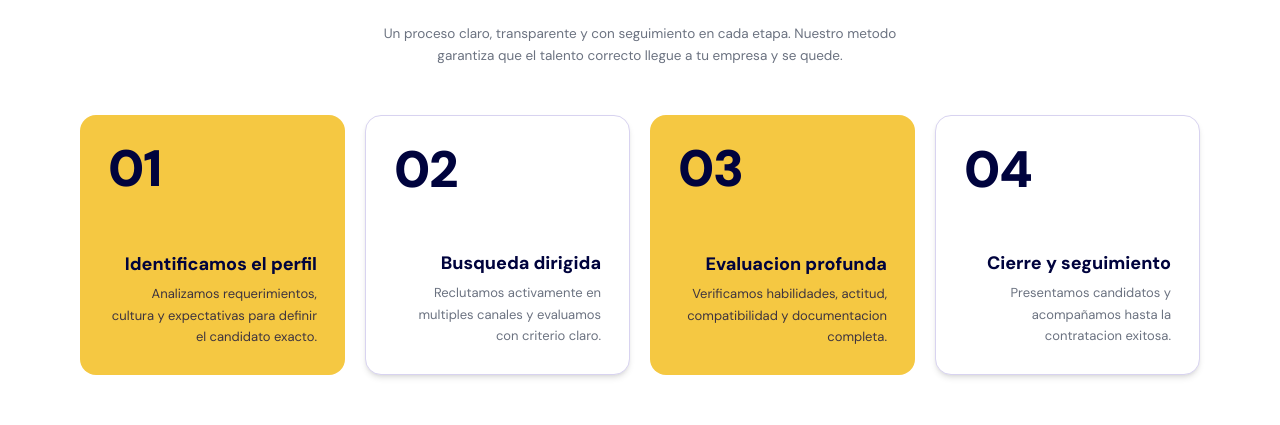
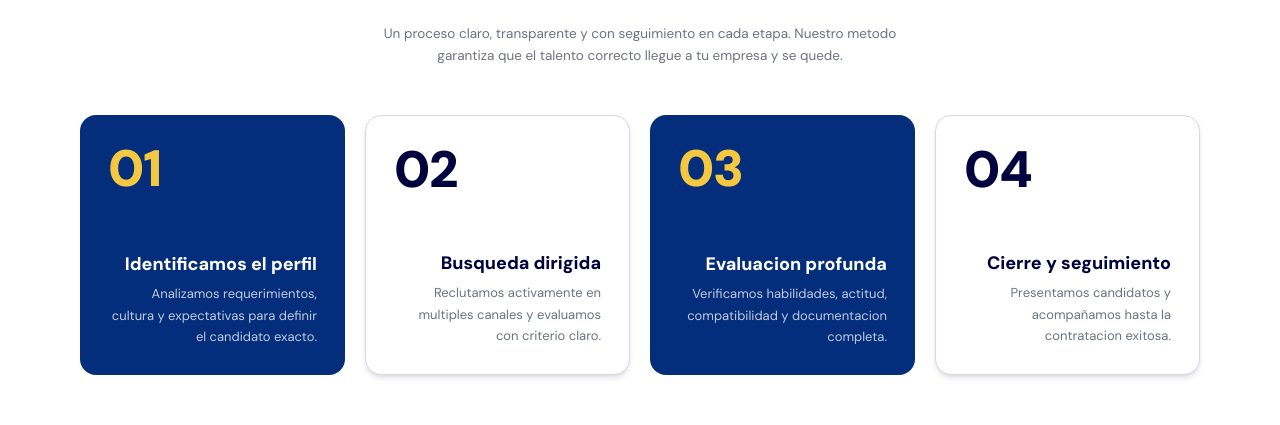
Before and after one commit to renatomachg/kyoszen, a Next.js app: page / in a window 1280 px wide. Shown: the part 3293-3718 px from the top of the page. Built offline with nearby package versions, Linux system fonts and the light colour scheme.

Commit message:
Process: deep blue highlighted cards instead of yellow
- Highlighted cards (01, 03) now use blue-dark (#042E7B) bg
- White text on blue cards
- Yellow accent on the step number for contrast
- White cards (02, 04) unchanged

https://claude.ai/code/session_01KZaxzJYfJsSsHK7ciBq7Dg

```diff
--- a/src/components/sections/Process.tsx
+++ b/src/components/sections/Process.tsx
@@ -58,25 +58,25 @@ export default function Process() {
                 transition={{ duration: 0.5, delay: i * 0.1 }}
                 className={`rounded-2xl p-7 transition-all duration-200 hover:-translate-y-1 hover:shadow-xl flex flex-col justify-between min-h-[260px] ${
                   highlighted
-                    ? "bg-yellow text-navy"
+                    ? "bg-blue-dark text-white"
                     : "bg-white text-navy border border-border shadow-md"
                 }`}
               >
                 <div
                   className={`text-[clamp(2.5rem,4vw,3.5rem)] font-black leading-none tracking-tight ${
-                    highlighted ? "text-navy" : "text-navy"
+                    highlighted ? "text-yellow" : "text-navy"
                   }`}
                 >
                   {step.num}
                 </div>
 
                 <div className="text-right mt-6">
-                  <h4 className="text-lg font-extrabold leading-tight mb-2">
+                  <h4 className={`text-lg font-extrabold leading-tight mb-2 ${highlighted ? "text-white" : "text-navy"}`}>
                     {step.title}
                   </h4>
                   <p
                     className={`text-[13px] leading-relaxed ${
-                      highlighted ? "text-navy/75" : "text-muted"
+                      highlighted ? "text-white/75" : "text-muted"
                     }`}
                   >
                     {step.desc}
```
